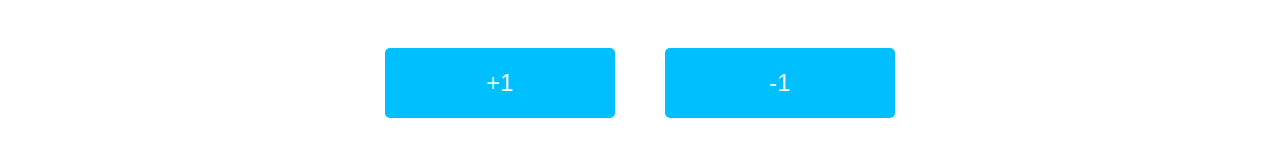
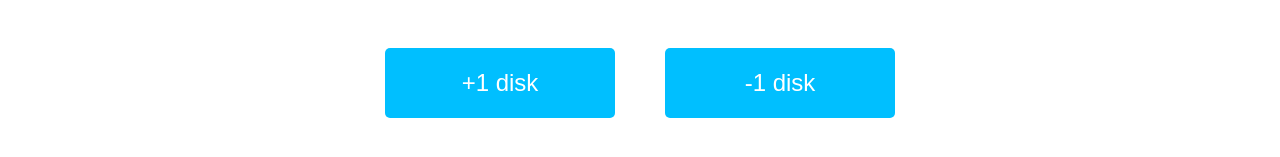
Before and after one commit to StasSytnykov/tower-of-hanoi, a React (Create React App) app: page / in a window 1280 px wide. Shown: the part 417-574 px from the top of the page. Built offline with nearby package versions, Linux system fonts and the light colour scheme.

Commit message:
rewrote props

```diff
--- a/src/components/NumberOfDisks/NumberOfDisks.tsx
+++ b/src/components/NumberOfDisks/NumberOfDisks.tsx
@@ -28,13 +28,13 @@ export const NumberOfDisks = ({
         variant={"primary"}
         onClick={onHandlePlusBtnClick}
         disabled={isDisabledButton}
-        children={"+1"}
+        children={"+1 disk"}
       />
       <Button
         variant={"secondary"}
         onClick={onHandleMinusBtnClick}
         disabled={isDisabledButton}
-        children={"-1"}
+        children={"-1 disk"}
       />
     </DisksButtonThumb>
   );
```
Also changed, not shown: 2 other files (tests, documents, lock files or other folders).
